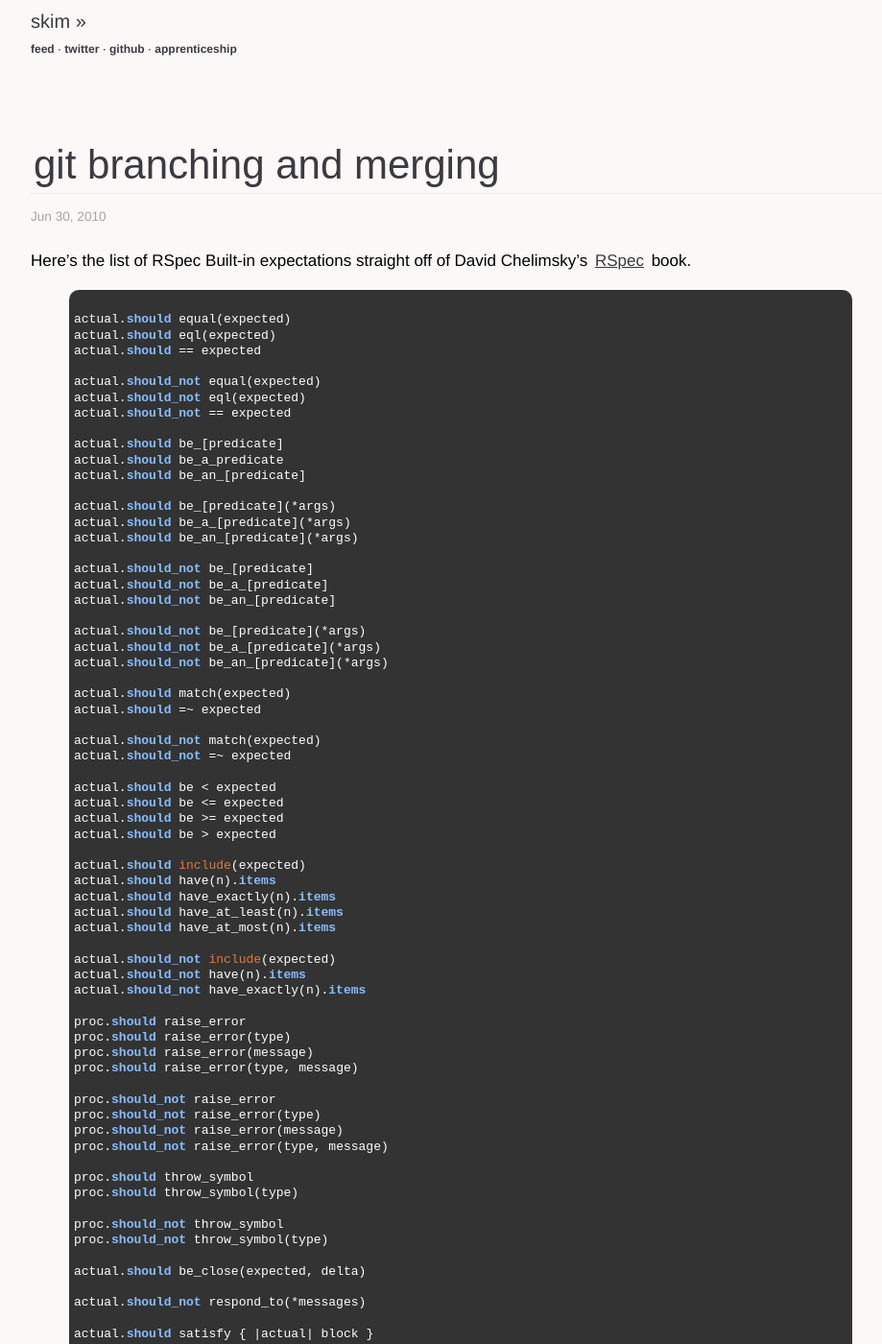
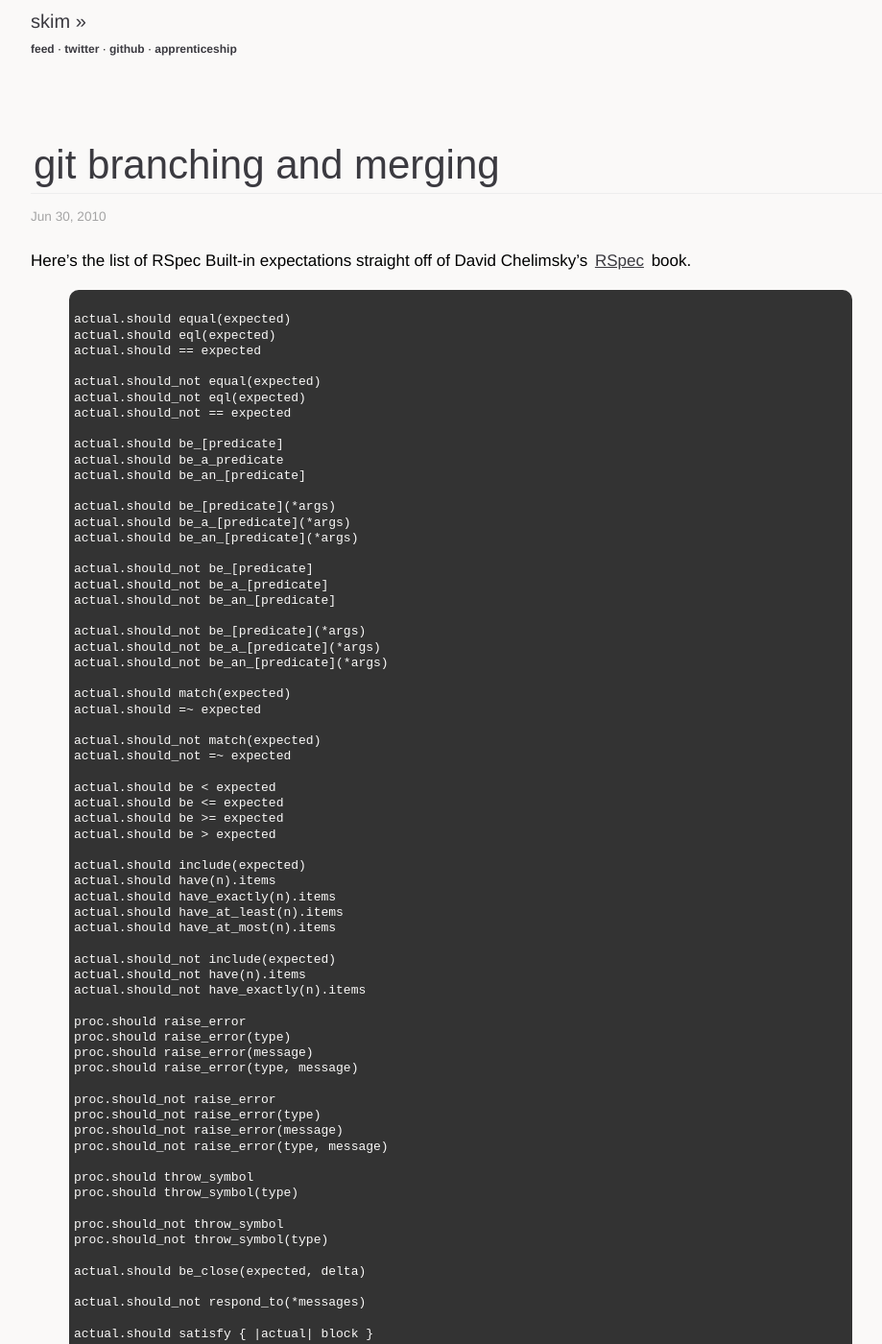
Before and after one commit to sl4m/sl4m.github.com, a Jekyll site: the page built from _posts/2010-06-29-list-of-rspec-built-in-expectations.markdown, in a window 1280 px wide and 1400 px high. Shown: the whole window at 96% size, without its empty margins (160-1079 px from the left). Built offline with Jekyll 4.4.1, drawn with Linux system fonts in a browser that asks for light colours; comment, search, counter and statistics services are not loaded; some of the changed text lies outside the part shown.

Commit message:
updated post

```diff
--- a/_posts/2010-06-29-list-of-rspec-built-in-expectations.markdown
+++ b/_posts/2010-06-29-list-of-rspec-built-in-expectations.markdown
@@ -9,7 +9,7 @@ categories:
 
 Here's the list of RSpec Built-in expectations straight off of David Chelimsky's [RSpec](http://www.pragprog.com/titles/achbd/the-rspec-book) book.
 
-{% highlight ruby %}
+{% highlight text %}
 actual.should equal(expected)
 actual.should eql(expected)
 actual.should == expected
```
